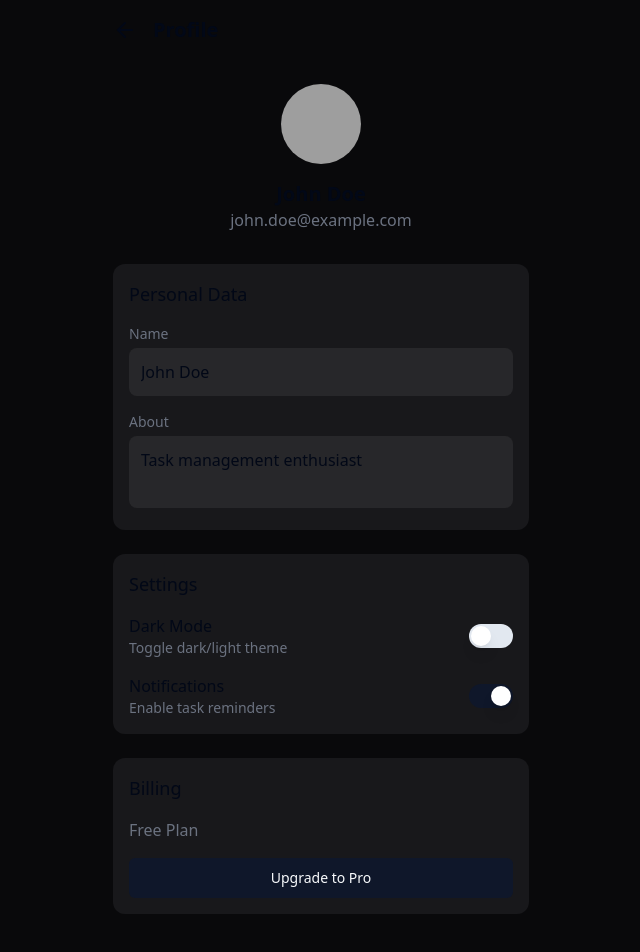
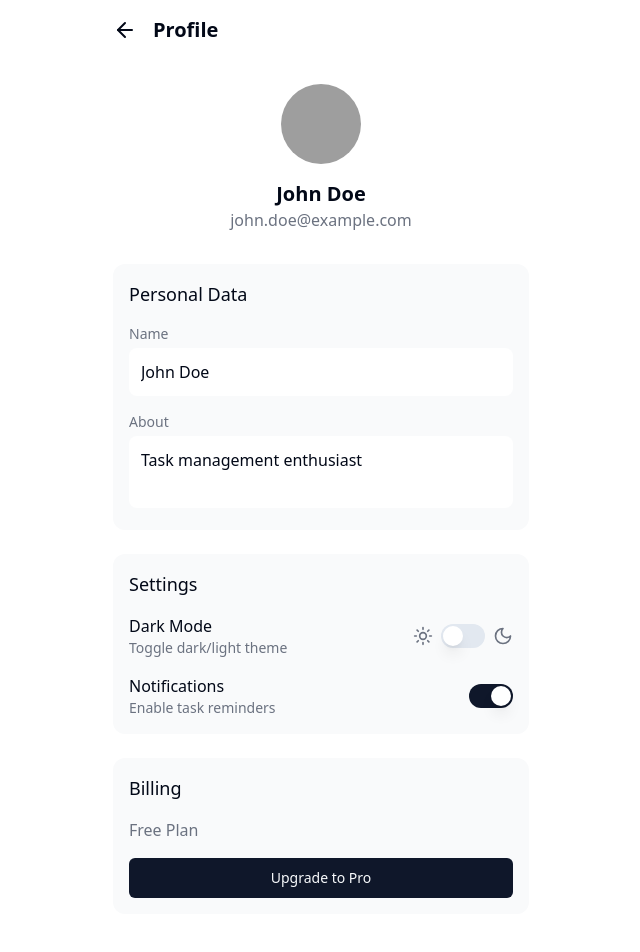
Before and after one commit to AndrewAitken/simp, a React (Vite) app: page /profile in a window 1280 px wide. Shown: the top 952 px of the page, without its empty margins (319-959 px from the left). Built offline with nearby package versions, Linux system fonts and the light colour scheme; grey boxes are pictures that could not be loaded.

Commit message:
Reverted to edit edt-bc414722-dbeb-422c-b597-2651d371d169: "Visual edit in Lovable
Edited UI in Lovable"

```diff
--- a/src/pages/EditTask.tsx
+++ b/src/pages/EditTask.tsx
@@ -69,7 +69,7 @@ const EditTask = () => {
     toast.success("Task deleted successfully");
     navigate("/");
   };
-  return <div className="min-h-screen bg-zinc-950">
+  return <div className="min-h-screen bg-white">
       <div className="max-w-md mx-auto px-4">
         <header className="py-4 mb-4">
           <div className="flex items-center justify-between">
@@ -106,11 +106,11 @@ const EditTask = () => {
         <form onSubmit={handleSubmit}>
           <div className="space-y-6">
             <div>
-              <Input type="text" placeholder="Task title" value={title} onChange={e => setTitle(e.target.value)} autoFocus className="text-xl font-medium shadow-none focus-visible:ring-0 h-auto placeholder:text-gray-400 bg-zinc-950" />
+              <Input type="text" placeholder="Task title" value={title} onChange={e => setTitle(e.target.value)} autoFocus className="text-xl font-medium shadow-none focus-visible:ring-0 h-auto placeholder:text-gray-400" />
             </div>
 
             <div>
-              <Textarea placeholder="Add description (optional)" value={description} onChange={e => setDescription(e.target.value)} className="min-h-24 shadow-none focus-visible:ring-0 placeholder:text-gray-400 bg-zinc-950" />
+              <Textarea placeholder="Add description (optional)" className="min-h-24 shadow-none focus-visible:ring-0 placeholder:text-gray-400" value={description} onChange={e => setDescription(e.target.value)} />
             </div>
 
             <div className="border-t border-gray-100 pt-4">
--- a/src/pages/Index.tsx
+++ b/src/pages/Index.tsx
@@ -11,7 +11,7 @@ const Index = () => {
   // Get focus tasks (all that have priority='focus' and status='pending')
   // Limit to 3 tasks
   const focusTasks = tasks.filter(task => task.priority === "focus" && task.status !== "completed").slice(0, 3);
-  return <div className="min-h-screen bg-zinc-950">
+  return <div className="min-h-screen bg-background">
       <div className="max-w-md mx-auto pb-24 px-[20px]">
         <Header />
 
--- a/src/pages/Profile.tsx
+++ b/src/pages/Profile.tsx
@@ -1,3 +1,4 @@
+
 import React, { useState } from "react";
 import { useNavigate } from "react-router-dom";
 import { Avatar, AvatarFallback, AvatarImage } from "@/components/ui/avatar";
@@ -5,18 +6,21 @@ import { Button } from "@/components/ui/button";
 import { ArrowLeft, Moon, Sun } from "lucide-react";
 import { Switch } from "@/components/ui/switch";
 import { useTheme } from "@/hooks/use-theme";
+
 const Profile = () => {
   const navigate = useNavigate();
-  const {
-    theme,
-    setTheme
-  } = useTheme();
+  const { theme, setTheme } = useTheme();
   const [notifications, setNotifications] = useState(true);
-  return <div className="min-h-screen bg-zinc-950">
+
+  return (
+    <div className="min-h-screen bg-background">
       <div className="max-w-md mx-auto px-4 pb-24">
         <header className="flex items-center justify-between py-4 mb-6">
           <div className="flex items-center">
-            <button onClick={() => navigate(-1)} className="mr-4 text-foreground hover:text-gray-600 dark:hover:text-gray-300">
+            <button
+              onClick={() => navigate(-1)}
+              className="mr-4 text-foreground hover:text-gray-600 dark:hover:text-gray-300"
+            >
               <ArrowLeft className="h-6 w-6" />
             </button>
             <h1 className="text-xl font-bold text-foreground">Profile</h1>
@@ -33,21 +37,31 @@ const Profile = () => {
         </div>
 
         <div className="space-y-6">
-          <div className="rounded-xl p-4 bg-zinc-900">
+          <div className="bg-gray-50 dark:bg-gray-800 rounded-xl p-4">
             <h3 className="text-lg font-medium mb-4 text-foreground">Personal Data</h3>
             <div className="space-y-4">
               <div>
                 <label className="block text-sm text-gray-500 dark:text-gray-400 mb-1">Name</label>
-                <input type="text" value="John Doe" readOnly className="w-full p-3 rounded-lg text-foreground bg-zinc-800" />
+                <input
+                  type="text"
+                  value="John Doe"
+                  className="w-full p-3 bg-white dark:bg-gray-700 rounded-lg text-foreground"
+                  readOnly
+                />
               </div>
               <div>
                 <label className="block text-sm text-gray-500 dark:text-gray-400 mb-1">About</label>
-                <textarea value="Task management enthusiast" readOnly rows={2} className="w-full p-3 rounded-lg text-foreground resize-none bg-zinc-800" />
+                <textarea
+                  value="Task management enthusiast"
+                  className="w-full p-3 bg-white dark:bg-gray-700 rounded-lg text-foreground resize-none"
+                  readOnly
+                  rows={2}
+                />
               </div>
             </div>
           </div>
 
-          <div className="rounded-xl p-4 bg-zinc-900">
+          <div className="bg-gray-50 dark:bg-gray-800 rounded-xl p-4">
             <h3 className="text-lg font-medium mb-4 text-foreground">Settings</h3>
             <div className="space-y-4">
               <div className="flex items-center justify-between">
@@ -56,9 +70,12 @@ const Profile = () => {
                   <p className="text-sm text-gray-500 dark:text-gray-400">Toggle dark/light theme</p>
                 </div>
                 <div className="flex items-center space-x-2">
-
-                  <Switch checked={theme === "dark"} onCheckedChange={() => setTheme(theme === "light" ? "dark" : "light")} />
-
+                  <Sun className="h-5 w-5 text-gray-500 dark:text-gray-400" />
+                  <Switch
+                    checked={theme === "dark"}
+                    onCheckedChange={() => setTheme(theme === "light" ? "dark" : "light")}
+                  />
+                  <Moon className="h-5 w-5 text-gray-500 dark:text-gray-400" />
                 </div>
               </div>
               <div className="flex items-center justify-between">
@@ -66,20 +83,25 @@ const Profile = () => {
                   <p className="font-medium text-foreground">Notifications</p>
                   <p className="text-sm text-gray-500 dark:text-gray-400">Enable task reminders</p>
                 </div>
-                <Switch checked={notifications} onCheckedChange={setNotifications} />
+                <Switch
+                  checked={notifications}
+                  onCheckedChange={setNotifications}
+                />
               </div>
             </div>
           </div>
 
-          <div className="rounded-xl p-4 bg-zinc-900">
+          <div className="bg-gray-50 dark:bg-gray-800 rounded-xl p-4">
             <h3 className="text-lg font-medium mb-4 text-foreground">Billing</h3>
             <div className="space-y-4">
               <p className="text-gray-500 dark:text-gray-400">Free Plan</p>
-              <Button className="w-full py-0">Upgrade to Pro</Button>
+              <Button className="w-full">Upgrade to Pro</Button>
             </div>
           </div>
         </div>
       </div>
-    </div>;
+    </div>
+  );
 };
+
 export default Profile;
```
